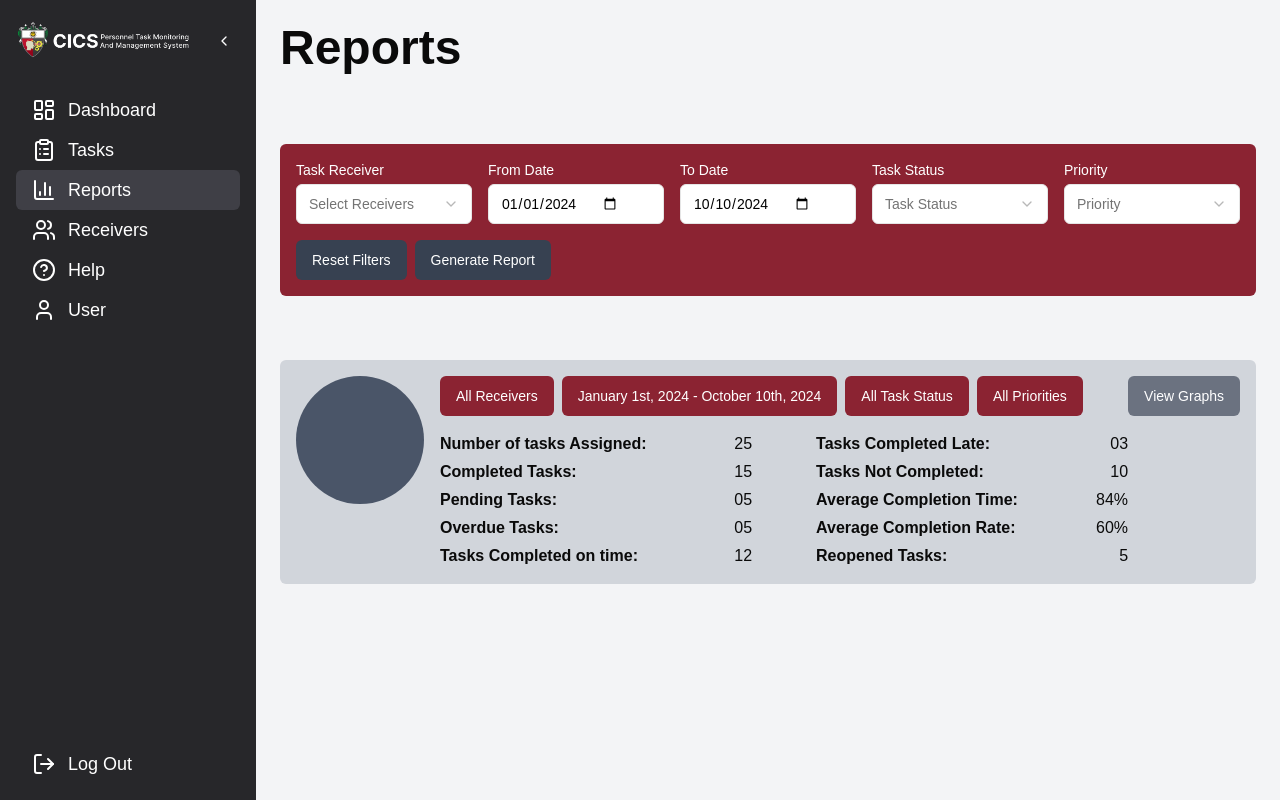
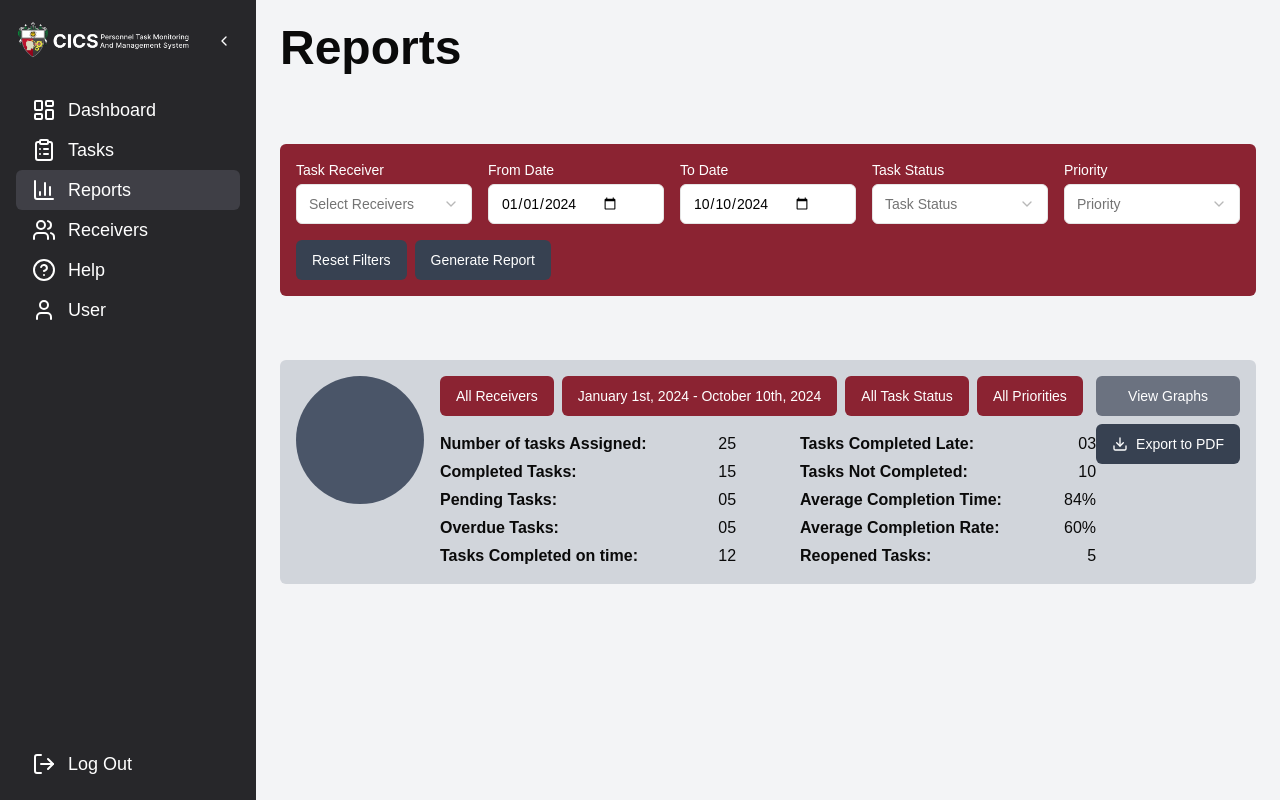
Before and after one commit to Liam-Dev1/cics-task-management, a Next.js app: page /reports in a window 1280 px wide. Both pictures are taken after a click on the button "Generate Report". Built offline with nearby package versions, Linux system fonts and the light colour scheme.

Commit message:
export to pdf working, needs refinement

```diff
--- a/package.json
+++ b/package.json
@@ -23,9 +23,11 @@
     "@types/react-router-dom": "^5.3.3",
     "class-variance-authority": "^0.7.1",
     "clsx": "^2.1.1",
+    "cookies": "^0.9.1",
     "cookies-next": "^5.1.0",
     "date-fns": "^4.1.0",
     "firebase": "^11.4.0",
+    "jspdf": "^3.0.1",
     "lucide-react": "^0.475.0",
     "next": "^15.2.2",
     "react": "^19.0.0",
--- /dev/null
+++ b/src/components/export-to-pdf-button.tsx
@@ -0,0 +1,192 @@
+"use client"
+
+import type React from "react"
+
+import { useState } from "react"
+import { Button } from "@/components/ui/button"
+import { Download } from "lucide-react"
+import { jsPDF } from "jspdf"
+import html2canvas from "html2canvas"
+import { format } from "date-fns"
+
+interface ExportToPdfButtonProps {
+  reportRef: React.RefObject<HTMLDivElement>
+  fromDate: Date
+  toDate: Date
+  onExportStart: () => void
+  onExportEnd: () => void
+  timeFrames: string[]
+  onTimeFrameChange: (timeFrame: string) => void
+  onTabChange: (tab: string) => void
+}
+
+export function ExportToPdfButton({
+  reportRef,
+  fromDate,
+  toDate,
+  onExportStart,
+  onExportEnd,
+  timeFrames,
+  onTimeFrameChange,
+  onTabChange,
+}: ExportToPdfButtonProps) {
+  const [isExporting, setIsExporting] = useState(false)
+
+  const exportToPdf = async () => {
+    if (!reportRef.current || isExporting) return
+
+    setIsExporting(true)
+    onExportStart()
+
+    try {
+      const pdf = new jsPDF("p", "mm", "a4")
+      const dateRange = `${format(fromDate, "MMM d, yyyy")} - ${format(toDate, "MMM d, yyyy")}`
+      const fileName = `Task_Report_${format(new Date(), "yyyy-MM-dd_HH-mm")}.pdf`
+
+      // Page dimensions
+      const pageWidth = 210 // A4 width in mm
+      const pageHeight = 297 // A4 height in mm
+      const margin = 10
+      const contentWidth = pageWidth - margin * 2
+
+      // Add title
+      pdf.setFontSize(18)
+      pdf.text("Task Management Report", 105, 15, { align: "center" })
+      pdf.setFontSize(12)
+      pdf.text(dateRange, 105, 22, { align: "center" })
+      pdf.setFontSize(10)
+
+      let currentY = 30
+
+      // First capture the stats section
+      onTabChange("pieCharts")
+      // Wait 3 seconds for the charts to fully render
+      await new Promise((resolve) => setTimeout(resolve, 3000))
+
+      // Export stats section
+      const statsElement = reportRef.current.querySelector(".bg-gray-300")
+      if (statsElement) {
+        const statsCanvas = await html2canvas(statsElement as HTMLElement, {
+          scale: 2,
+          logging: false,
+          useCORS: true,
+          allowTaint: true,
+        })
+
+        const statsImgData = statsCanvas.toDataURL("image/png")
+        const statsImgWidth = contentWidth
+        const statsImgHeight = (statsCanvas.height * statsImgWidth) / statsCanvas.width
+
+        pdf.addImage(statsImgData, "PNG", margin, currentY, statsImgWidth, statsImgHeight)
+        currentY += statsImgHeight + 10
+      }
+
+      // Export pie charts
+      const pieChartsElement = reportRef.current.querySelector('[data-tab="pieCharts"]')
+      if (pieChartsElement) {
+        const pieCanvas = await html2canvas(pieChartsElement as HTMLElement, {
+          scale: 2,
+          logging: false,
+          useCORS: true,
+          allowTaint: true,
+        })
+
+        // Check if we need a new page
+        if (currentY + (pieCanvas.height * contentWidth) / pieCanvas.width > pageHeight - margin) {
+          pdf.addPage()
+          currentY = margin
+        }
+
+        const pieImgData = pieCanvas.toDataURL("image/png")
+        const pieImgWidth = contentWidth
+        const pieImgHeight = (pieCanvas.height * pieImgWidth) / pieCanvas.width
+
+        pdf.addImage(pieImgData, "PNG", margin, currentY, pieImgWidth, pieImgHeight)
+        currentY += pieImgHeight + 10
+      }
+
+      // Export line charts and bar charts for all timeframes
+      // We'll arrange them 2 per page
+      const chartTypes = [
+        { tab: "lineCharts", title: "Average Time Completion" },
+        { tab: "barCharts", title: "Task Completion Status" },
+      ]
+
+      // Initialize variables for 2-per-page layout
+      let chartsOnCurrentPage = 0
+      currentY = margin
+      pdf.addPage() // Start with a fresh page for the charts
+
+      // Process each chart type
+      for (const chartType of chartTypes) {
+        onTabChange(chartType.tab)
+        // Wait 3 seconds for the charts to fully render
+        await new Promise((resolve) => setTimeout(resolve, 3000))
+
+        // Process each timeframe
+        for (const timeFrame of timeFrames) {
+          onTimeFrameChange(timeFrame)
+          // Wait 3 seconds for the charts to fully render after timeframe change
+          await new Promise((resolve) => setTimeout(resolve, 3000))
+
+          const chartElement = reportRef.current.querySelector(`[data-tab="${chartType.tab}"]`)
+          if (chartElement) {
+            const canvas = await html2canvas(chartElement as HTMLElement, {
+              scale: 2,
+              logging: false,
+              useCORS: true,
+              allowTaint: true,
+            })
+
+            // Calculate image dimensions
+            const imgWidth = contentWidth
+            const imgHeight = Math.min((canvas.height * imgWidth) / canvas.width, 120) // Limit height to fit 2 per page
+
+            // Check if we need a new page
+            if (chartsOnCurrentPage === 2 || currentY + imgHeight + 15 > pageHeight - margin) {
+              pdf.addPage()
+              currentY = margin
+              chartsOnCurrentPage = 0
+            }
+
+            // Add timeframe title
+            pdf.setFontSize(14)
+            pdf.text(`${chartType.title} (${timeFrame})`, 105, currentY + 7, { align: "center" })
+            currentY += 15
+            pdf.setFontSize(10)
+
+            // Add the chart image
+            const imgData = canvas.toDataURL("image/png")
+            pdf.addImage(imgData, "PNG", margin, currentY, imgWidth, imgHeight)
+
+            // Update position for next chart
+            currentY += imgHeight + 15
+            chartsOnCurrentPage++
+
+            // If we've added 2 charts, prepare for a new page
+            if (chartsOnCurrentPage === 2) {
+              pdf.addPage()
+              currentY = margin
+              chartsOnCurrentPage = 0
+            }
+          }
+        }
+      }
+
+      // Save the PDF
+      pdf.save(fileName)
+    } catch (error) {
+      console.error("Error exporting PDF:", error)
+    } finally {
+      setIsExporting(false)
+      onExportEnd()
+    }
+  }
+
+  return (
+    <Button onClick={exportToPdf} disabled={isExporting} className="bg-gray-700 hover:bg-gray-600 text-white">
+      <Download className="mr-2 h-4 w-4" />
+      {isExporting ? "Exporting..." : "Export to PDF"}
+    </Button>
+  )
+}
--- a/src/components/task-report-dashboard.tsx
+++ b/src/components/task-report-dashboard.tsx
@@ -1,11 +1,8 @@
 "use client"
 
-import { useState, useMemo } from "react"
-import { Calendar } from "lucide-react"
+import { useState, useMemo, useRef } from "react"
 import { Button } from "@/components/ui/button"
 import { Select, SelectContent, SelectItem, SelectTrigger, SelectValue } from "@/components/ui/select"
-import { Popover, PopoverContent, PopoverTrigger } from "@/components/ui/popover"
-import { Calendar as CalendarComponent } from "@/components/ui/calendar"
 import { Checkbox } from "@/components/ui/checkbox"
 import { Input } from "@/components/ui/input"
 import {
@@ -26,6 +23,7 @@ import { TaskCompletionStatusChart } from "@/components/task-completion-status-c
 import { Tooltip, TooltipProvider } from "@/components/ui/tooltip"
 import { taskData } from "@/lib/sample-data"
 import { Sidebar } from "@/components/sidebar-admin"
+import { ExportToPdfButton } from "@/components/export-to-pdf-button"
 
 export default function TaskReportDashboard() {
   const [timeFrame, setTimeFrame] = useState<"weekly" | "monthly" | "quarterly" | "yearly">("monthly")
@@ -46,6 +44,11 @@ export default function TaskReportDashboard() {
   })
   const [appliedFilters, setAppliedFilters] = useState(currentFilters)
 
+  const [isExporting, setIsExporting] = useState(false)
+  const [exportTimeFrame, setExportTimeFrame] = useState<"weekly" | "monthly" | "quarterly" | "yearly">("monthly")
+  const [exportTab, setExportTab] = useState<"pieCharts" | "lineCharts" | "barCharts">("pieCharts")
+  const reportRef = useRef<HTMLDivElement>(null)
+
   const handleFilterChange = (key: string, value: any) => {
     setCurrentFilters((prev) => ({ ...prev, [key]: value }))
   }
@@ -63,6 +66,25 @@ export default function TaskReportDashboard() {
       taskStatus: [],
       priority: [],
     })
+  }
+
+  const handleExportStart = () => {
+    setIsExporting(true)
+    setShowGraphs(true)
+  }
+
+  const handleExportEnd = () => {
+    setIsExporting(false)
+    setTimeFrame(exportTimeFrame)
+    setActiveTab(exportTab)
+  }
+
+  const handleExportTimeFrameChange = (timeFrame: string) => {
+    setTimeFrame(timeFrame as "weekly" | "monthly" | "quarterly" | "yearly")
+  }
+
+  const handleExportTabChange = (tab: string) => {
+    setActiveTab(tab as "pieCharts" | "lineCharts" | "barCharts")
   }
 
   const filteredTasks = useMemo(() => {
@@ -359,7 +381,9 @@ export default function TaskReportDashboard() {
           <div className="flex-1 overflow-x-auto">
             <div className="flex-1 p-6 ">
               {/* Filter Controls */}
-            <div className="bg-[#8B2332] text-white p-4 rounded-md mb-4 sticky top-0 z-10">
+              <div
+                className={`bg-[#8B2332] text-white p-4 rounded-md mb-4 sticky top-0 z-10 ${isExporting ? "hidden" : ""}`}
+              >
                 <div className="grid grid-cols-1 md:grid-cols-5 gap-4">
                   <div>
                     <label htmlFor="task-receiver" className="block text-sm font-medium mb-1">
@@ -564,7 +588,7 @@ export default function TaskReportDashboard() {
                 </div>
               </div>
             </div>
-            <div className="min-w-[1024px] p-6">
+            <div className="min-w-[1024px] p-6" ref={reportRef}>
               {showReport && (
                 <>
                   {/* User Profile and Stats */}
@@ -653,6 +677,18 @@ export default function TaskReportDashboard() {
                         >
                           {showGraphs ? "Hide Graphs" : "View Graphs"}
                         </Button>
+                        <ExportToPdfButton
+                          reportRef={reportRef}
+                          fromDate={appliedFilters.fromDate}
+                          toDate={appliedFilters.toDate}
+                          onExportStart={handleExportStart}
+                          onExportEnd={handleExportEnd}
+                          timeFrames={["weekly", "monthly", "quarterly", "yearly"]}
+                          onTimeFrameChange={handleExportTimeFrameChange}
+                          onTabChange={handleExportTabChange}
+                          stats={stats}
+                          chartData={chartData}
+                        />
                       </div>
                     </div>
                   </div>
@@ -727,7 +763,7 @@ export default function TaskReportDashboard() {
 
                         {/* Pie Charts */}
                         {activeTab === "pieCharts" && (
-                          <div className="max-w-[1600px] mx-auto">
+                          <div className="max-w-[1600px] mx-auto" data-tab="pieCharts">
                             <div className="grid grid-cols-2 gap-6 mb-6">
                               {/* Completed Tasks Breakdown */}
                               <div>
@@ -799,7 +835,7 @@ export default function TaskReportDashboard() {
 
                         {/* Line Charts */}
                         {activeTab === "lineCharts" && (
-                          <div className="max-w-[1600px] mx-auto">
+                          <div className="max-w-[1600px] mx-auto" data-tab="lineCharts">
                             <h3 className="text-xl font-semibold mb-4">Average Time Completion ({timeFrame})</h3>
                             <AverageCompletionTimeChart data={chartData.averageCompletionTimeData[timeFrame]}>
                               <Tooltip
@@ -818,7 +854,7 @@ export default function TaskReportDashboard() {
 
                         {/* Bar Charts */}
                         {activeTab === "barCharts" && (
-                          <div className="max-w-[1600px] mx-auto">
+                          <div className="max-w-[1600px] mx-auto" data-tab="barCharts">
                             <h3 className="text-xl font-semibold mb-4">Task Completion Status ({timeFrame})</h3>
                             <TaskCompletionStatusChart data={chartData.taskCompletionStatusData[timeFrame]}>
                               <Tooltip
--- /dev/null
+++ b/src/lib/package.json
@@ -0,0 +1,6 @@
+{
+    "dependencies": {
+      "html2canvas": "^1.4.1",
+      "jspdf": "^2.5.1"
+    }
+  }
```
Also changed, not shown: 2 other files (tests, documents, lock files or other folders). Lines whose indentation alone changed are shown as unchanged.
